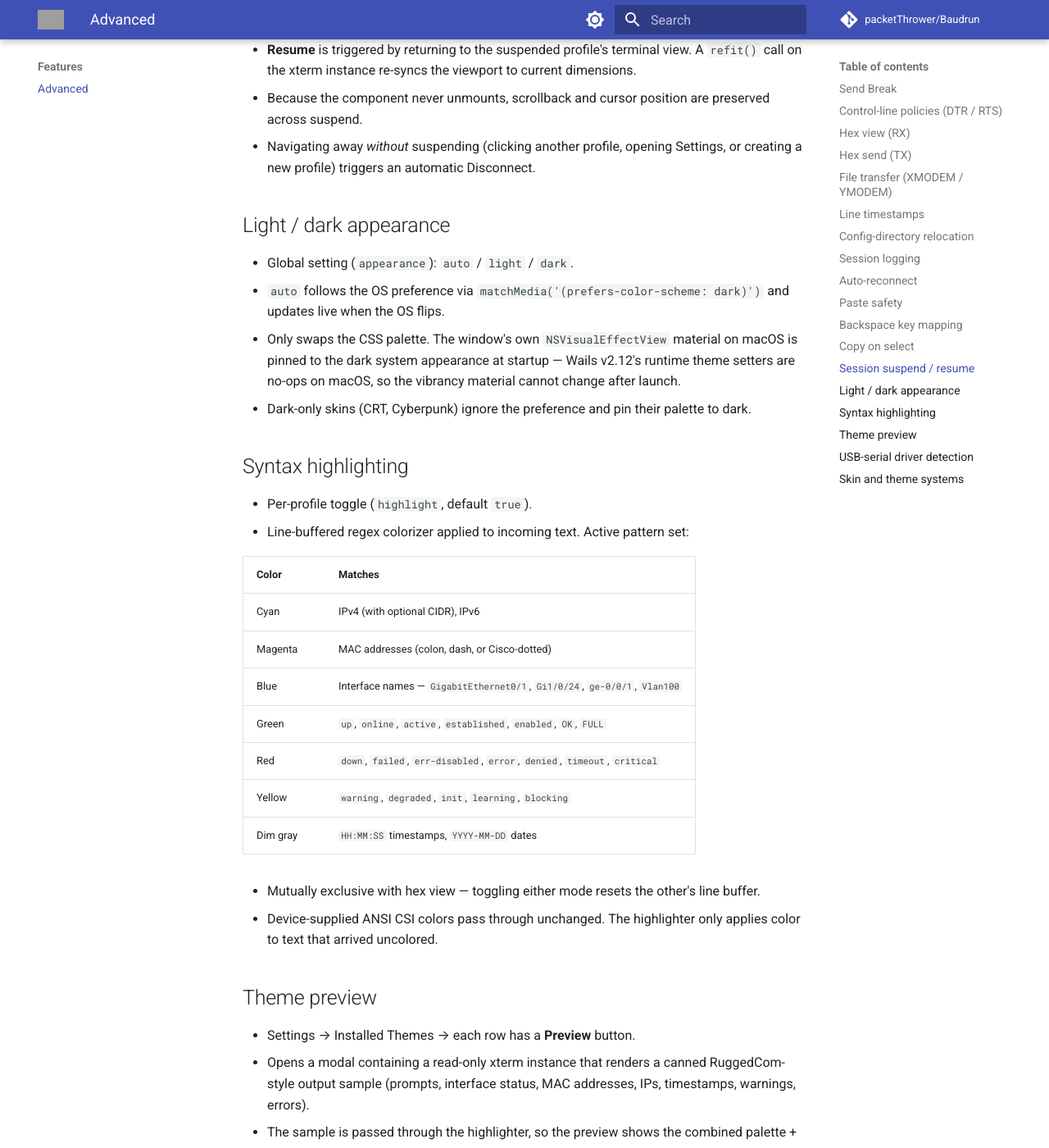
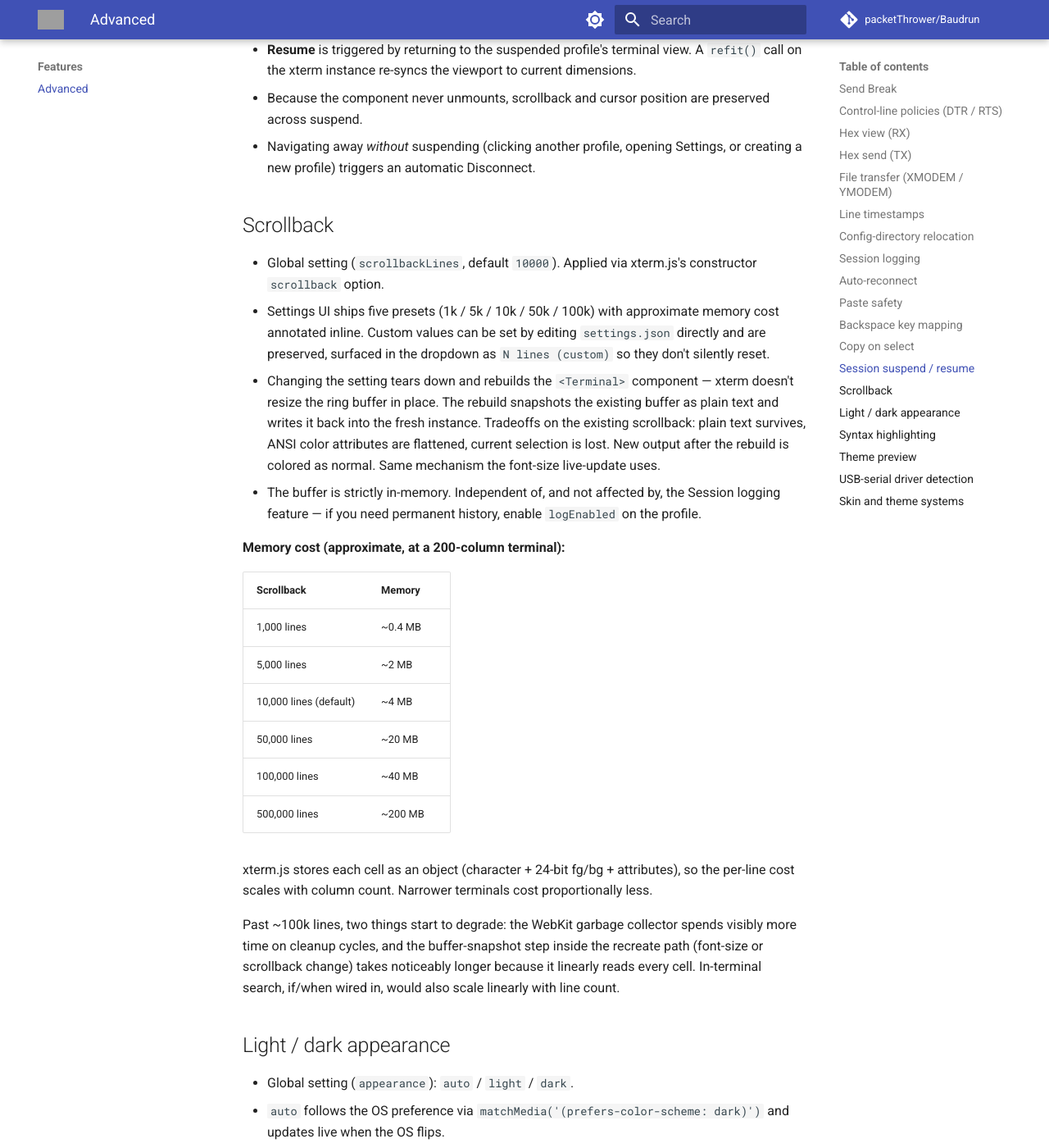
Before and after one commit to packetThrower/Baudrun, an MkDocs documentation site: the page built from docs/ADVANCED.md, in a window 1280 px wide and 1400 px high, scrolled down 5570 px. Shown: the whole window at 82% size. Built offline with MkDocs 1.6.1 and Material for MkDocs 9.7.7, drawn with Linux system fonts in a browser that asks for light colours; comment, search, counter and statistics services are not loaded; grey boxes are pictures that could not be loaded.

Commit message:
Terminal scrollback: configurable buffer size (global setting)
Replaces the hardcoded 10,000-line scrollback in Terminal.svelte
with a user-facing setting backed by settings.scrollbackLines.

Go side:
- internal/settings/settings.go: ScrollbackLines int field with
  default 10000, merged into the two Defaults() branches in load().

Frontend UI:
- Settings.svelte: new "Scrollback" dropdown in the Terminal
  section, inline-annotated with approximate memory cost per
  preset (1k ≈ 0.4 MB / 5k ≈ 2 MB / 10k ≈ 4 MB default / 50k ≈
  20 MB / 100k ≈ 40 MB). Custom values set by editing
  settings.json directly round-trip through the dropdown as
  "N lines (custom)" rather than getting silently rounded.
- App.svelte: termScrollback derived, handleSetScrollback handler
  mirroring handleSetFontSize, prop threading to Terminal and
  Settings.

Terminal.svelte:
- New scrollback prop (default 10000), used in the xterm
  constructor's scrollback option.
- recreateWithNewFontSize renamed to recreateTerminal since it's
  no longer fontSize-specific. Same plain-text buffer snapshot /
  dispose / rebuild / write-back flow.
- New $effect watches the scrollback prop and triggers
  recreateTerminal() on change. No debounce (dropdown changes
  aren't rapid-fire like the Cmd+= zoom path), but wrapped in
  try/catch so a rebuild failure surfaces via onStatus.
- Tradeoff documented in the effect's comment: plain text on
  existing scrollback survives the rebuild, ANSI color attributes
  flatten, selection is lost. Same behavior users already see on
  font-size changes.

Docs:
- docs/ADVANCED.md: new Scrollback section with the full memory-
  cost table including 500k so people can see where the cliff is.
  Notes independence from session logging, GC-pressure threshold
  past ~100k, and the linear cost of the recreate snapshot step.
- scripts/virtual-serial/TESTING.md: T12 (retention limit, flood
  via `seq 1 2000 > /tmp/baudrun-b` against a 1k-line setting),
  T13 (live setting change preserves plain-text scrollback),
  T14 (custom-value preservation when editing JSON directly).

Wails bindings regenerated; wailsjs/go/models.ts picks up the
new ScrollbackLines field on Settings.

Existing profiles/settings without scrollbackLines in their JSON
fall back to 10000 via the `scrollback || 10000` coalesces in
App.svelte and Terminal.svelte, so upgrades are behavior-
preserving.

Co-Authored-By: Claude Opus 4.7 (1M context) <noreply@anthropic.com>

```diff
--- a/docs/ADVANCED.md
+++ b/docs/ADVANCED.md
@@ -231,6 +231,47 @@ well below 20 characters.
   opening Settings, or creating a new profile) triggers an automatic
   Disconnect.
 
+## Scrollback
+
+- Global setting (`scrollbackLines`, default `10000`). Applied via
+  xterm.js's constructor `scrollback` option.
+- Settings UI ships five presets (1k / 5k / 10k / 50k / 100k) with
+  approximate memory cost annotated inline. Custom values can be set
+  by editing `settings.json` directly and are preserved, surfaced in
+  the dropdown as `N lines (custom)` so they don't silently reset.
+- Changing the setting tears down and rebuilds the `<Terminal>`
+  component — xterm doesn't resize the ring buffer in place. The
+  rebuild snapshots the existing buffer as plain text and writes it
+  back into the fresh instance. Tradeoffs on the existing scrollback:
+  plain text survives, ANSI color attributes are flattened, current
+  selection is lost. New output after the rebuild is colored as
+  normal. Same mechanism the font-size live-update uses.
+- The buffer is strictly in-memory. Independent of, and not
+  affected by, the Session logging feature — if you need permanent
+  history, enable `logEnabled` on the profile.
+
+**Memory cost (approximate, at a 200-column terminal):**
+
+| Scrollback | Memory |
+|---|---|
+| 1,000 lines | ~0.4 MB |
+| 5,000 lines | ~2 MB |
+| 10,000 lines (default) | ~4 MB |
+| 50,000 lines | ~20 MB |
+| 100,000 lines | ~40 MB |
+| 500,000 lines | ~200 MB |
+
+xterm.js stores each cell as an object (character + 24-bit fg/bg +
+attributes), so the per-line cost scales with column count.
+Narrower terminals cost proportionally less.
+
+Past ~100k lines, two things start to degrade: the WebKit garbage
+collector spends visibly more time on cleanup cycles, and the
+buffer-snapshot step inside the recreate path (font-size or
+scrollback change) takes noticeably longer because it linearly
+reads every cell. In-terminal search, if/when wired in, would also
+scale linearly with line count.
+
 ## Light / dark appearance
 
 - Global setting (`appearance`): `auto` / `light` / `dark`.
```
Also changed, not shown: frontend/src/App.svelte (+12 -0 lines), frontend/src/lib/Settings.svelte (+33 -0 lines), frontend/src/lib/Terminal.svelte (+25 -3 lines), scripts/virtual-serial/TESTING.md (+86 -0 lines), 2 other files.
